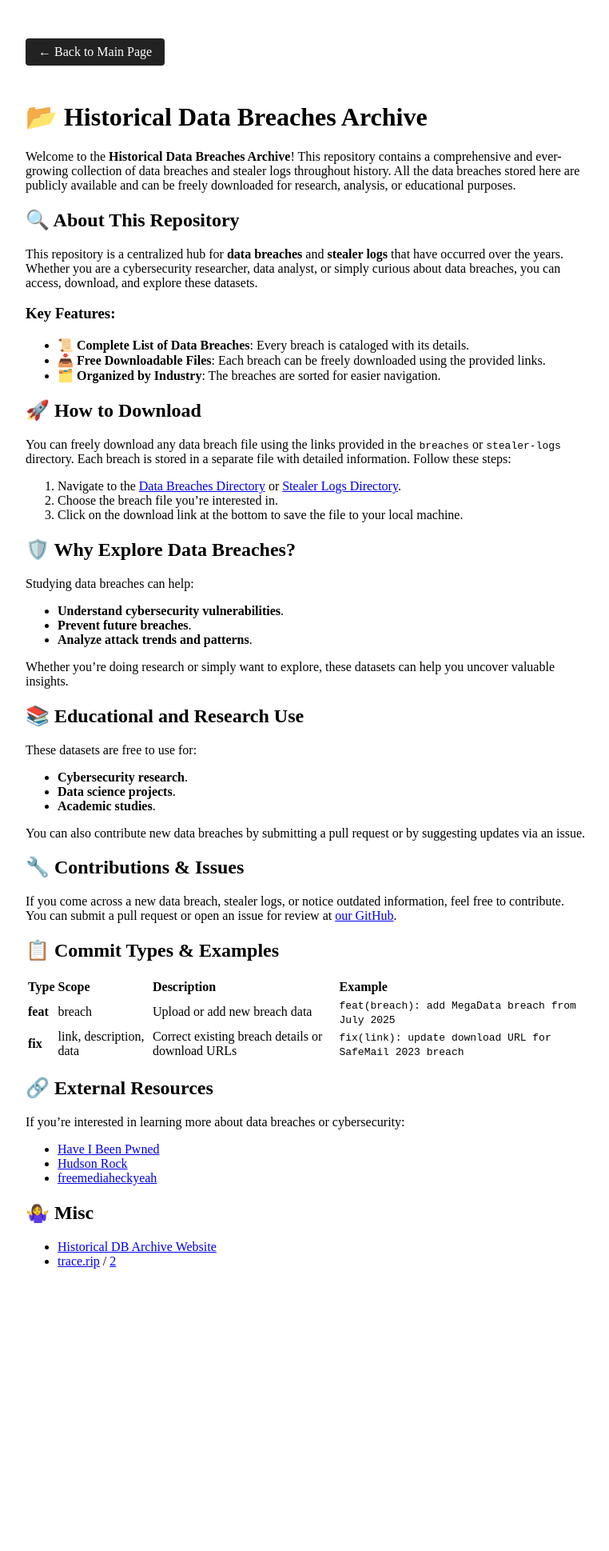
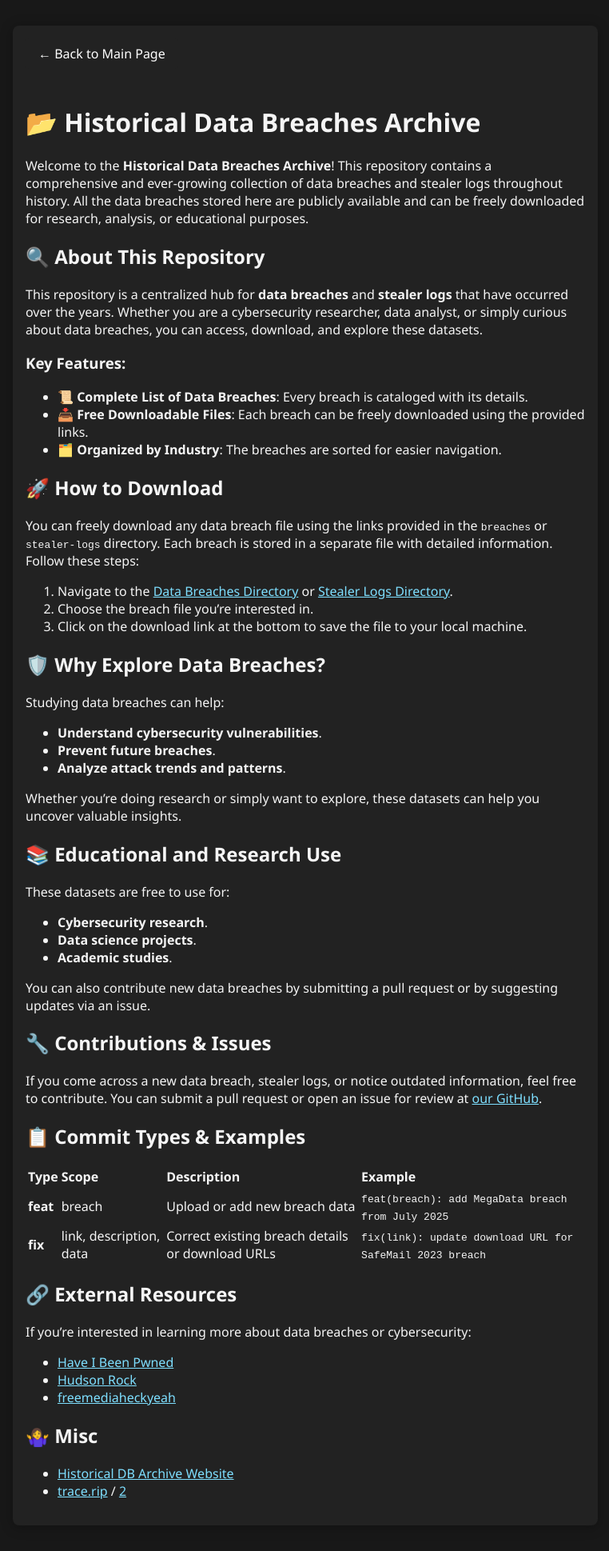
Before and after one commit to tracerip/archive.trace.rip, a Jekyll site: the page built from README.md, in a window 1280 px wide. Shown: the whole page at 80% size, without its empty margins (258-1020 px from the left). Built offline with Jekyll 4.4.1, drawn with Linux system fonts in a browser that asks for light colours; our own code applies the rules of GitHub Pages for plain Markdown files; before the commit the page ends 1650 px from its top, so only the background shows below that.

Commit message:
thanks mr chatty

```diff
--- a/_layouts/default.html
+++ b/_layouts/default.html
@@ -11,15 +11,41 @@
   <meta property="og:type" content="website">
   <meta property="og:url" content="{{ page.url | absolute_url }}">
   <meta property="og:image" content="{{ page.image | default: site.image }}">
+  <meta name="theme-color" content="#181818">
   {% include head.html %}
 </head>
 <style>
+  body {
+    background: #181818;
+    color: #f5f5f5;
+    font-family: 'Segoe UI', 'Arial', sans-serif;
+    margin: 0;
+    min-height: 100vh;
+  }
   main {
     max-width: 700px;
     margin: 2rem auto;
     padding: 1rem;
     text-align: left;
-    background: transparent;
+    background: #222;
+    border-radius: 8px;
+    box-shadow: 0 2px 16px rgba(0,0,0,0.3);
+  }
+  a {
+    color: #7edfff;
+  }
+  a.button, main a[href="/breaches"] {
+    display: inline-block;
+    margin-bottom: 1.5rem;
+    padding: 0.5rem 1rem;
+    background: #222;
+    color: #fff;
+    text-decoration: none;
+    border-radius: 4px;
+    transition: background 0.2s;
+  }
+  a.button:hover, main a[href="/breaches"]:hover {
+    background: #333;
   }
 </style>
 </head>
```
